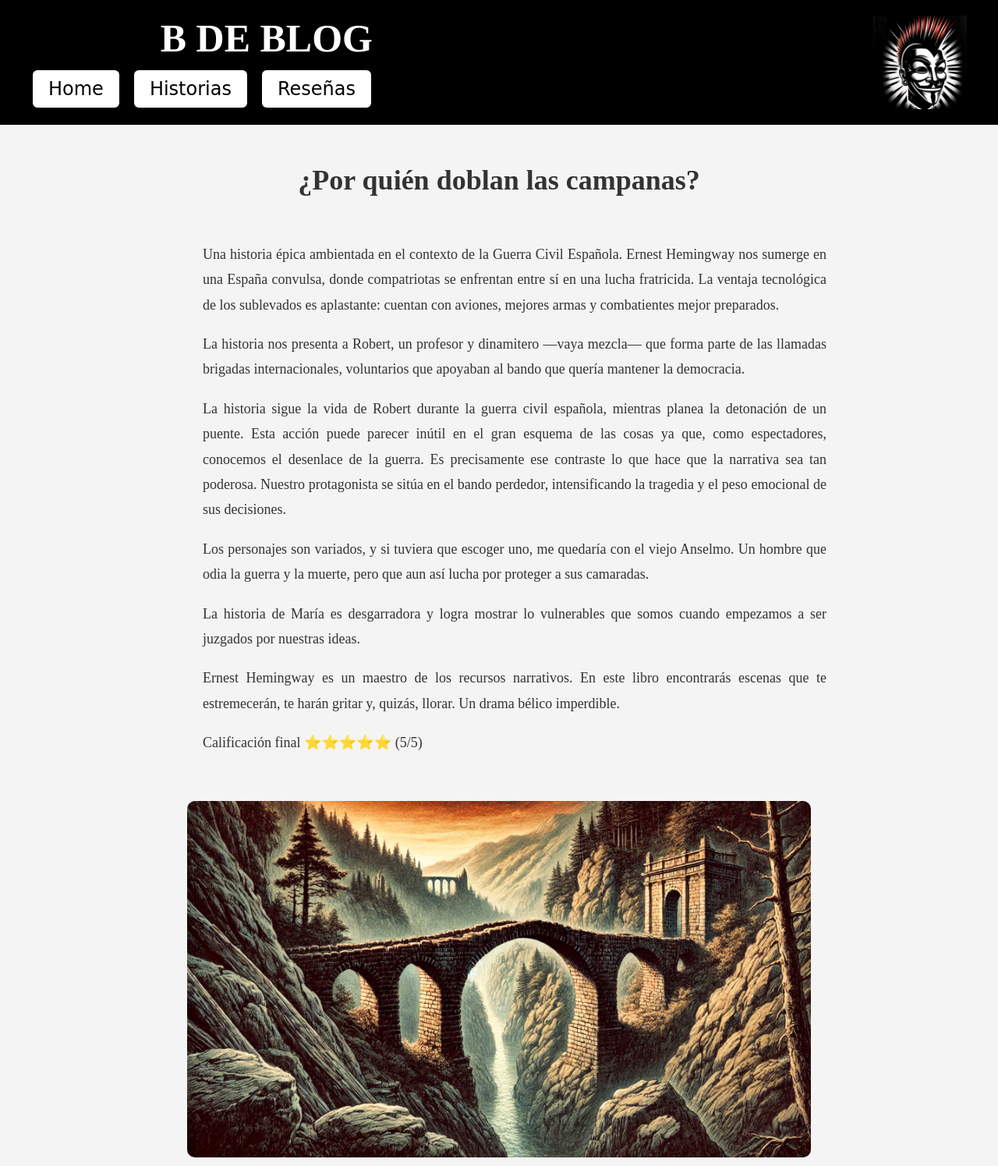
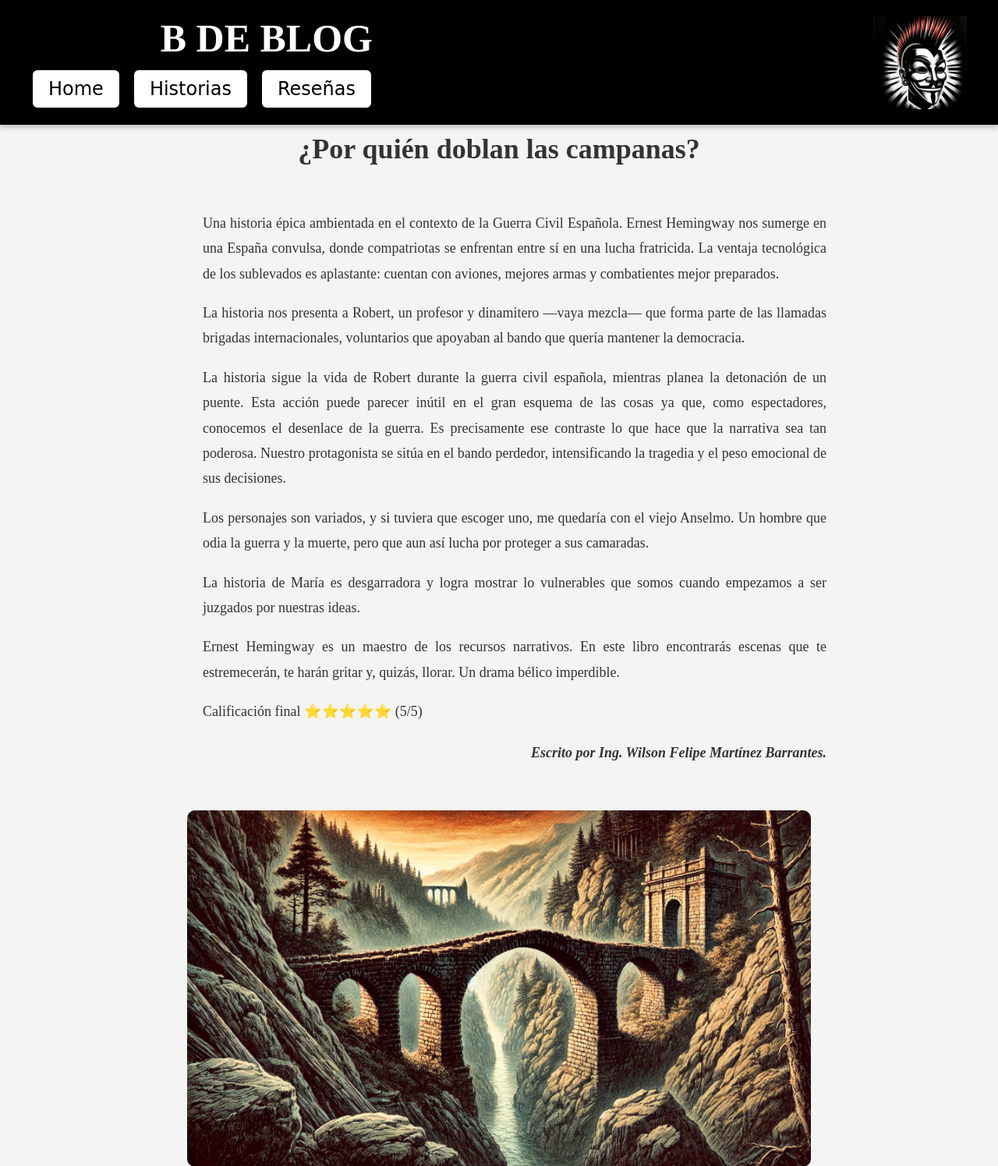
Before and after one commit to WMARBAR/myPage_WFM, a Flask app: page /rese_fwtbt_Heminghway in a window 1280 px wide. Shown: the top 1495 px of the page at 78% size. Run offline with Flask 3, Linux system fonts and the light colour scheme; some web fonts are replaced.

Commit message:
se mejora el banner y se agrega autor

```diff
--- a/static/styles.css
+++ b/static/styles.css
@@ -13,8 +13,11 @@ body {
     overflow-x: hidden;
 }
 
-/* Banner */
+/* Banner fijo en la parte superior */
 .banner {
+    position: fixed;
+    top: 0;
+    left: 0;
     width: 100%;
     background-color: #000;
     color: #fff;
@@ -23,6 +26,8 @@ body {
     align-items: center;
     padding: 20px 40px;
     box-sizing: border-box;
+    z-index: 1000; /* Asegura que esté por encima del contenido */
+    box-shadow: 0px 4px 6px rgba(0, 0, 0, 0.2); /* Sombra para separar del contenido */
 }
 
 /* Contenedor del título y menú en el banner */
@@ -76,8 +81,9 @@ body {
 /* Contenedor del menú principal */
 .menu-container {
     text-align: center;
-    margin-top: 50px;
+    margin-top: 160px; /* Ajusta este valor según sea necesario */
 }
+
 
 .menu-title {
     font-family: 'Chiller', cursive;
@@ -88,13 +94,14 @@ body {
     width: 100%;
 }
 
-/* Contenedor de la historia */
+/* Ajuste del contenido para evitar ser tapado por el menú fijo */
 .container {
     width: 90%;
     max-width: 800px;
     margin: 0 auto;
     padding: 20px;
     text-align: center;
+    margin-top: 120px; /* Evita que el contenido quede cubierto por el menú */
 }
 
 /* Título de la historia */
@@ -131,6 +138,13 @@ body {
     max-width: 100%;
     height: auto;
     border-radius: 10px;
+}
+
+.story-author {
+    font-style: italic;
+    font-weight: bold;
+    text-align: right;
+    margin-top: 20px;
 }
 
 /* Responsividad para móviles */
@@ -193,4 +207,8 @@ body {
         max-width: 100%;
         height: auto;
     }
+
+    .container {
+        margin-top: 140px; /* Ajuste extra en móviles */
+    }
 }
--- a/templates/H_ElDiaQueElSol.html
+++ b/templates/H_ElDiaQueElSol.html
@@ -51,7 +51,7 @@
             <p>En medio del tumulto vi que la Doc estaba al frente de uno de los coches policiales. Llevaba una pantaloneta de fútbol y un buso con un estampado curioso: "E=mc²". </p>
             <p>Caminé hacia ella, nervioso, con mi patético encendedor. </p>
             <p>—Te lo dije, querido Johnny —dijo preocupada. Que hermosa se veía bajo las luces amarillas.  </p>
-
+            <p class="story-author">Escrito por Ing. Wilson Felipe Martínez Barrantes.</p>
 
         </div>
 
--- a/templates/H_cyberRevuelta.html
+++ b/templates/H_cyberRevuelta.html
@@ -200,7 +200,7 @@
             <p>Las comunicaciones con el exterior de cortaron y el alcalde, solo en su oficina, observaba con ojos desorbitados la imagen de las cámaras de seguridad en los televisores. Miró a X-300 avanzaba implacable por los pasillos de la alcaldía. Su paso resonaba con un eco metálico que parecía crecer en cada rincón del edificio. De pronto, la máquina se detuvo frente a una puerta que el alcalde conocía demasiado bien. Un estruendo ensordecedor la hizo volar en pedazos. </p>
             <p>X-300 entró lentamente. Sus ojos brillaban con una intensidad fría e inhumana. Frente a ella, el alcalde temblaba, reducido, más insignificante que nunca, muy distinto al hombre altivo que aparecía en los noticieros. Su piel era pálida como la cera, y entre sus piernas una sombra comenzó a crecer. </p>
             <p>X-300 no mostró compasión. Al caer la noche, los trashumanos ya se habían apoderado de la ciudad. </p>
-
+            <p class="story-author">Escrito por Ing. Wilson Felipe Martínez Barrantes.</p>
 
 
         </div>
--- a/templates/H_eLEco.html
+++ b/templates/H_eLEco.html
@@ -116,6 +116,7 @@
             <p>El noticiero cortó la transmisión, probablemente para evitar incomodar a la mujer. Yo no podía creerlo. No lo había logrado salvar, ¿habrá leído la carta? La pantalla mostró fotos pixeladas del hombre, junto con declaraciones de sus conocidos. Lo describían como alguien alegre y muy bromista, alguien que no merecía ese destino. Busqué de inmediato fotos del accidente sin censura desde mi móvil y vi la misma imagen que vi cuando tenía veinticinco. El cuerpo destrozado en la misma posición. Comencé a temblar.   </p>
             <p>—Estamos jodidos —dije. Vance se acercó tiernamente y me abrazó. </p>
             <p>—No importa lo que pase, lo enfrentaremos juntos —respondió. </p>
+            <p class="story-author">Escrito por Ing. Wilson Felipe Martínez Barrantes.</p>
 
 
 
--- a/templates/rese_frankenstein_mary.html
+++ b/templates/rese_frankenstein_mary.html
@@ -41,6 +41,7 @@
             <p>Ahí lo dejo, para que descubran el desenlace en esta obra clásica imprescindible. Para mí, es una reinterpretación oscura y retorcida de los primeros capítulos del Génesis. Una lectura poderosa y conmovedora que no debería faltar en tu lista.</p>
 
             <p>Calificación final ⭐⭐⭐⭐⭐  (5/5)</p>
+            <p class="story-author">Escrito por Ing. Wilson Felipe Martínez Barrantes.</p>
 
         </div>
 
--- a/templates/rese_fwtbt_Heminghway.html
+++ b/templates/rese_fwtbt_Heminghway.html
@@ -38,6 +38,7 @@
             <p>Ernest Hemingway es un maestro de los recursos narrativos. En este libro encontrarás escenas que te estremecerán, te harán gritar y, quizás, llorar. Un drama bélico imperdible.</p>
 
             <p>Calificación final ⭐⭐⭐⭐⭐  (5/5)</p>
+            <p class="story-author">Escrito por Ing. Wilson Felipe Martínez Barrantes.</p>
 
         </div>
 
--- a/templates/rese_tfundacion_asimov.html
+++ b/templates/rese_tfundacion_asimov.html
@@ -46,6 +46,7 @@
 
             <p>Calificación final:
                 ⭐⭐⭐⭐⭐ (5/5)</p>
+            <p class="story-author">Escrito por Ing. Wilson Felipe Martínez Barrantes.</p>
 
         </div>
 
--- a/templates/rese_trilogiaCosmica_Lewis.html
+++ b/templates/rese_trilogiaCosmica_Lewis.html
@@ -43,6 +43,7 @@
 
 
             <p>⭐⭐⭐⭐⭐ (5/5)</p>
+            <p class="story-author">Escrito por Ing. Wilson Felipe Martínez Barrantes.</p>
 
         </div>
 
```
